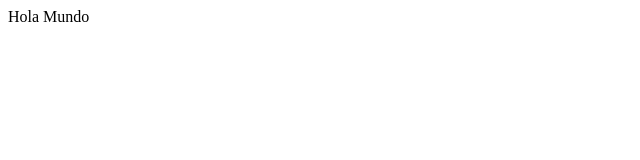
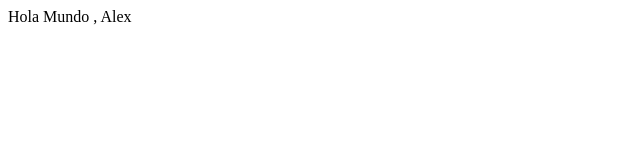
Before and after one commit to AlexanderSiguenza/PruebasGit, a plain HTML site: page index.html in a window 1280 px wide. Shown: the full height of the page, 0-640 px from the left. Drawn offline with Linux system fonts and the light colour scheme.

Commit message:
Se modifico index , en el parrafo

```diff
--- a/index.html
+++ b/index.html
@@ -3,6 +3,6 @@
 <TITLE>ejemplo hola mundo</TITLE>
 </HEAD>
 <BODY>
-<P>Hola Mundo</P>
+<P>Hola Mundo , Alex</P>
 </BODY>
 </HTML>
```
